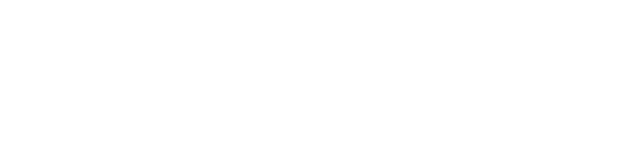
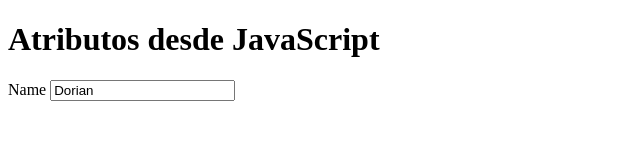
Before and after one commit to gabysan87/Curso-JS, a plain HTML site: page Clase25Atributosyclases/index.html in a window 1280 px wide. Shown: the whole page, without its empty margins (0-640 px from the left). Drawn offline with Linux system fonts and the light colour scheme.

Commit message:
Practicas JS

```diff
--- a/Clase25Atributosyclases/index.html
+++ b/Clase25Atributosyclases/index.html
@@ -3,9 +3,16 @@
 <head>
     <meta charset="UTF-8">
     <meta name="viewport" content="width=device-width, initial-scale=1.0">
-    <title>Document</title>
+    <title>DOM - Atributos y clases</title>
+    <link rel="stylesheet" href="styles.css">
 </head>
 <body>
+    <h1 id="title" class="title">Atributos desde  <span>JavaScript</span></h1>
+
+    <form>
+        <label for="name">Name</label>
+        <input id="name" type="text" value="Dorian">
+    </form>
 
 
     <script src="java.js"></script>
--- a/Clase25Atributosyclases/java.js
+++ b/Clase25Atributosyclases/java.js
@@ -0,0 +1,36 @@
+// Atributos:
+// 	element.getAttribute('atribute') -> Devuelve el atributo
+// 	element.setAttribute('atribute', value) -> Le asigna un valor al atributo
+
+//  Clases:
+// 	element.classList.add('class', 'class',...) -> Para añadir clases, una o las que queramos separadas por comas.
+// 	element.classList.remove('class', 'class',...) > Para eliminar clases, una o las que queramos separadas por comas.
+// 	element.classList.toggle('class'[,force]) -> Si tiene la clase se la quita y sino la tiene se la pone
+// 	element.classList.contains('class') -> Devuelve true o false en función de si tiene la clase o no
+// 	element.classList.replace('oldClass', newClass) -> sustituye una clase por otra
+
+//  Atributos directos
+// 	id
+// 	value
+
+const title = document.getElementById("title")
+const name = document.getElementById("name")
+
+
+
+// console.log(name.getAttribute("type"))
+// name.setAttribute("type", "date")
+
+// title.classList.add("main-title", "other-title")
+// title.classList.remove("main-title")
+
+// if(title.classList.contains("title")) console.log("Title tiene la clase")
+// else console.log("Title no tiene la clase title")
+
+title.classList.replace("title", "main-title")
+
+// console.log(title.innerHTML)
+// console.log(title.textContent)
+console.log(name.value)
+// console.log(title)
+// console.log(name)
```
Also changed, not shown: Clase25Atributosyclases/styles.css (added).
